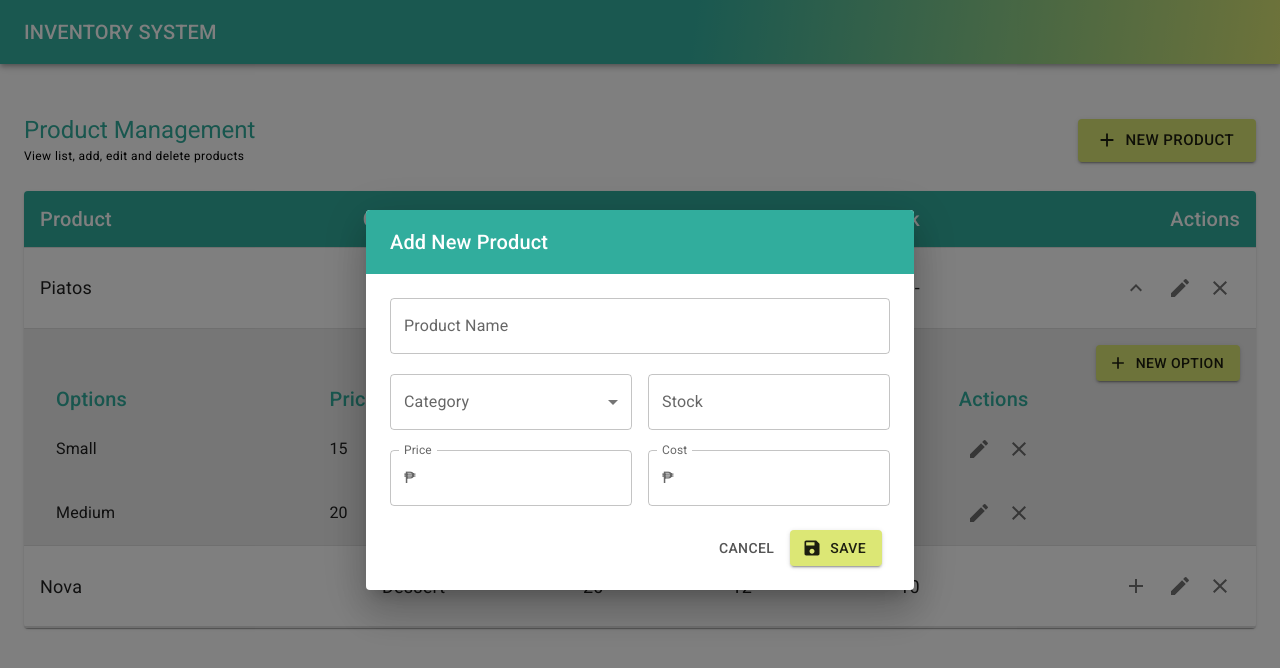
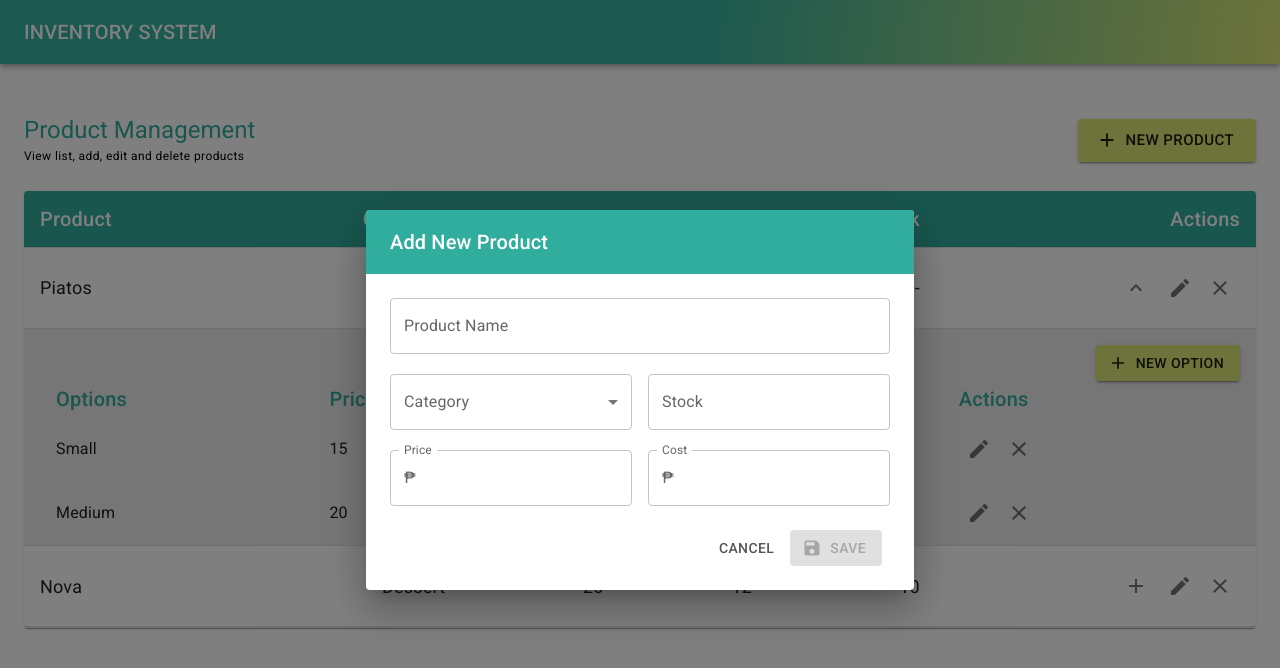
Before and after one commit to kitchanismo/utak-exercise-inventory, a React (Vite) app: page / in a window 1280 px wide. Both pictures are taken after a click on the button "NEW PRODUCT". Shown: the top 668 px of the page. Built offline with nearby package versions, Linux system fonts and the light colour scheme.

Commit message:
fixed bugs

```diff
--- a/src/components/products/AddProductDialog/index.tsx
+++ b/src/components/products/AddProductDialog/index.tsx
@@ -32,7 +32,7 @@
   const {
     register,
     handleSubmit,
-    formState: { errors },
+    formState: { errors, isValid },
     reset,
   } = useAddProductForm({})
 
@@ -46,6 +46,7 @@
 
   const onSave = (product: Partial<Product>) => {
     onAddProduct(product as Product)
+    setOpen(false)
   }
 
   return (
@@ -97,7 +98,7 @@
               helperText={errors['stock']?.message}
             />
           </Box>
-          <Box sx={{ display: 'flex', alignItems: 'center', mt: 2 }}>
+          <Box sx={{ display: 'flex', pt: 2 }}>
             <FormControl fullWidth>
               <InputLabel htmlFor='outlined-adornment-price'>Price</InputLabel>
               <OutlinedInput
@@ -142,6 +143,7 @@
               variant='contained'
               color='secondary'
               startIcon={<SaveIcon />}
+              disabled={!isValid}
             >
               Save
             </Button>
```
